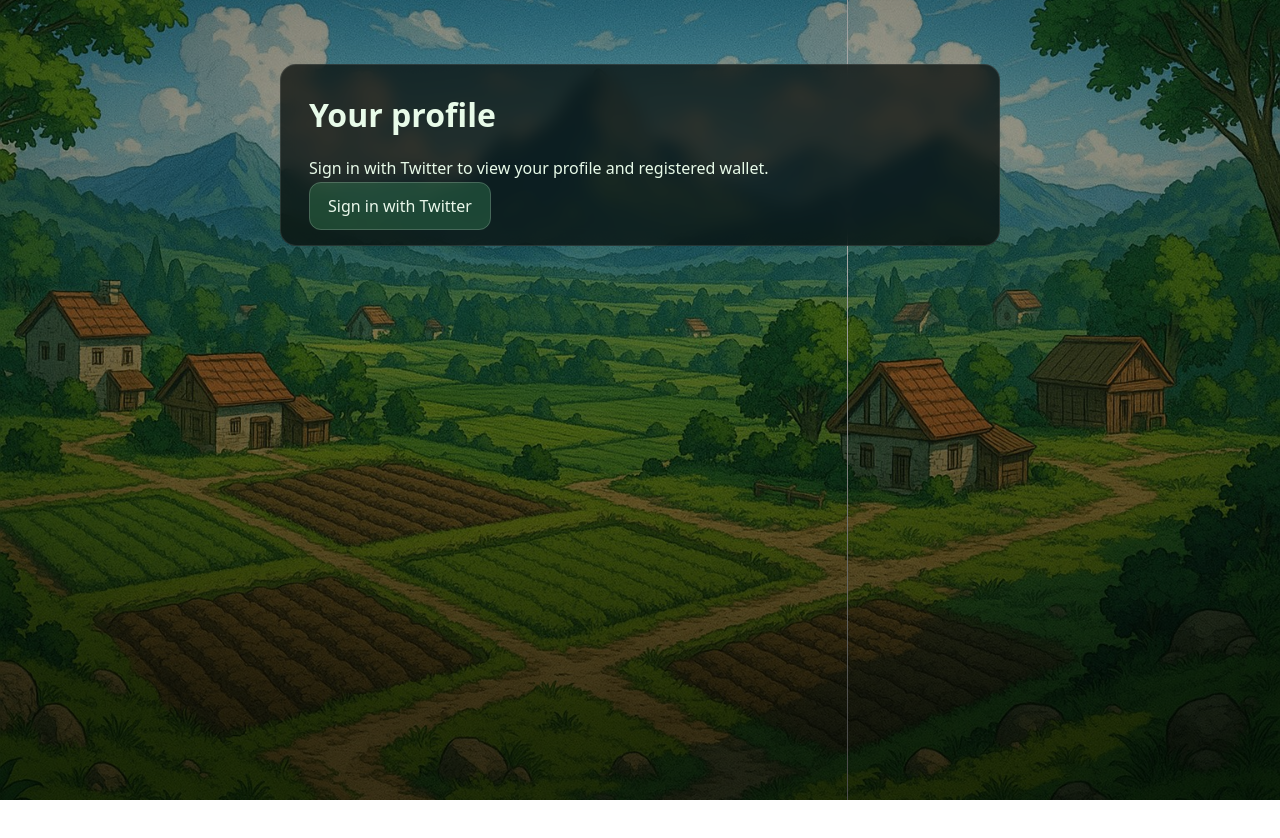
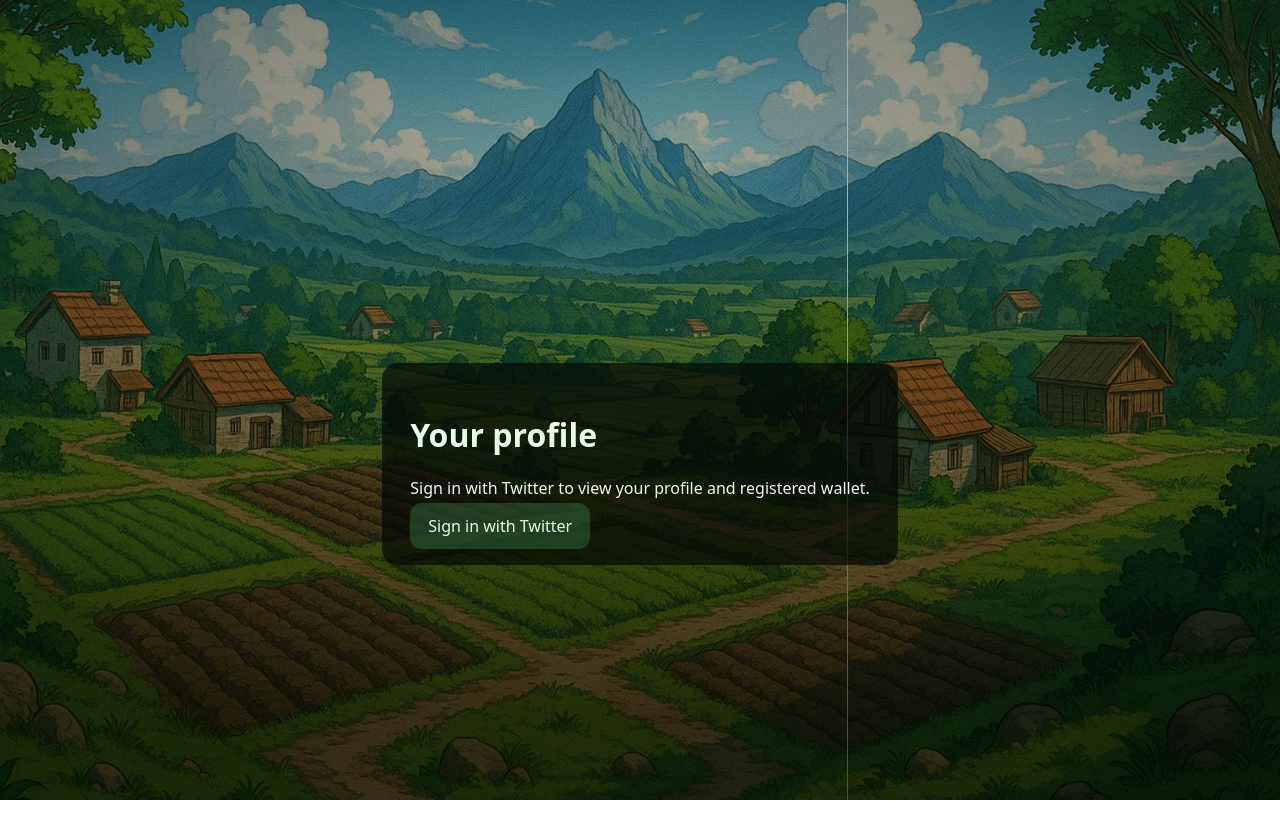
Before and after one commit to thewolfofwolves/plowed-access, a Next.js app: page /profile in a window 1280 px wide. Shown: the top 838 px of the page. Built offline with nearby package versions, Linux system fonts and the light colour scheme; no server answers.

Commit message:
Update page.js

```diff
--- a/app/profile/page.js
+++ b/app/profile/page.js
@@ -1,20 +1,65 @@
-export default function ProfileEntry(){
-  const Card = ({children}) => (
-    <div style={{
-      maxWidth:880, margin:"48px auto", padding:28,
-      background:"rgba(6,10,7,0.72)", backdropFilter:"blur(8px)",
-      border:"1px solid rgba(255,255,255,0.10)", borderRadius:16
-    }}>{children}</div>
-  );
-  const buttonStyle={padding:"12px 18px",borderRadius:12,border:"1px solid rgba(255,255,255,0.18)",background:"rgba(87,214,127,0.22)",color:"#eaf8eb",textDecoration:"none"};
+// app/profile/page.js
+import { cookies } from "next/headers";
+import crypto from "crypto";
+import { supaAdmin } from "@/lib/supa";
+
+const APP_SECRET = process.env.APP_SECRET || process.env.NEXTAUTH_SECRET || "dev-secret";
+function parseSigned(token) {
+  if (!token) return null;
+  const [mac, b64] = token.split(".");
+  if (!mac || !b64) return null;
+  const raw = Buffer.from(b64, "base64url").toString();
+  const expect = crypto.createHmac("sha256", APP_SECRET).update(raw).digest("base64url");
+  if (mac !== expect) return null;
+  try { return JSON.parse(raw); } catch { return null; }
+}
+
+export default async function ProfilePage() {
+  const jar = cookies();
+  const token = jar.get("plowed_session")?.value || null;
+  const sess = parseSigned(token);
+
+  if (!sess?.claimId || !sess?.xUserId) {
+    // no session — fall back to your existing sign-in UI
+    return (
+      <main style={{ minHeight: "100vh", display: "grid", placeItems: "center" }}>
+        <div style={{ maxWidth: 760, margin: "48px auto", padding: 28, background: "rgba(6,10,7,0.72)", borderRadius: 16 }}>
+          <h1>Your profile</h1>
+          <p>Sign in with Twitter to view your profile and registered wallet.</p>
+          <a href="/api/x/start?mode=signin" style={{
+            padding: "12px 18px", borderRadius: 12, background: "rgba(87,214,127,0.22)", color: "#eaf8eb", textDecoration: "none"
+          }}>
+            Sign in with Twitter
+          </a>
+        </div>
+      </main>
+    );
+  }
+
+  // Have a valid session → fetch claim details and show them immediately
+  const supa = supaAdmin();
+  const { data: claim } = await supa
+    .from("claims")
+    .select("id, wallet_address, x_username, x_name")
+    .eq("id", sess.claimId)
+    .single();
 
   return (
-    <main>
-      <Card>
-        <h1 style={{marginTop:0}}>Your profile</h1>
-        <p>Sign in with Twitter to view your profile and registered wallet.</p>
-        <a href="/api/x/start?mode=view" style={buttonStyle}>Sign in with Twitter</a>
-      </Card>
+    <main style={{ minHeight: "100vh", display: "grid", placeItems: "center" }}>
+      <div style={{ maxWidth: 760, margin: "48px auto", padding: 28, background: "rgba(6,10,7,0.72)", borderRadius: 16 }}>
+        <h1>Your profile</h1>
+        {claim ? (
+          <>
+            <p><strong>Wallet:</strong> {claim.wallet_address}</p>
+            <p><strong>Twitter:</strong> {claim.x_username || "(linked)"} {claim.x_name ? `— ${claim.x_name}` : ""}</p>
+          </>
+        ) : (
+          <p>Couldn’t load your claim. Try refreshing.</p>
+        )}
+        <p style={{ opacity: 0.8, marginTop: 16 }}>
+          Tip: You can clear this device’s session by clearing site cookies.
+        </p>
+      </div>
     </main>
   );
 }
```
